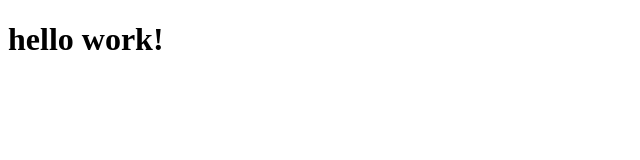
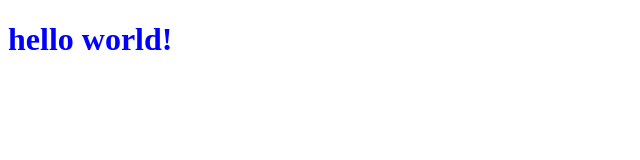
Before and after one commit to nSayal/wdd230, a plain HTML site: page index.html in a window 1280 px wide. Shown: the whole page, without its empty margins (0-640 px from the left). Drawn offline with Linux system fonts and the light colour scheme.

Commit message:
initial commit

```diff
--- a/index.html
+++ b/index.html
@@ -4,8 +4,10 @@
     <meta charset="UTF-8">
     <meta name="viewport" content="width=device-width, initial-scale=1.0">
     <title>first day</title>
+    <link rel="stylesheet" href="styles/base.css">
 </head>
 <body>
-    <h1>hello work!</h1>
+    <h1>hello world!</h1>
+    <script src="scripts/app.js"></script>
 </body>
 </html>
--- /dev/null
+++ b/styles/base.css
@@ -0,0 +1,3 @@
+h1{
+    color: blue;
+}
```
Also changed, not shown: scripts/app.js (added).
